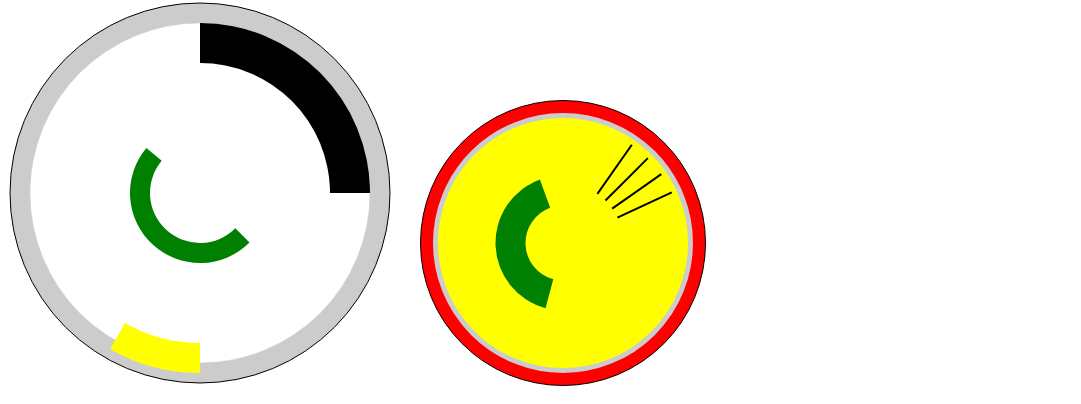
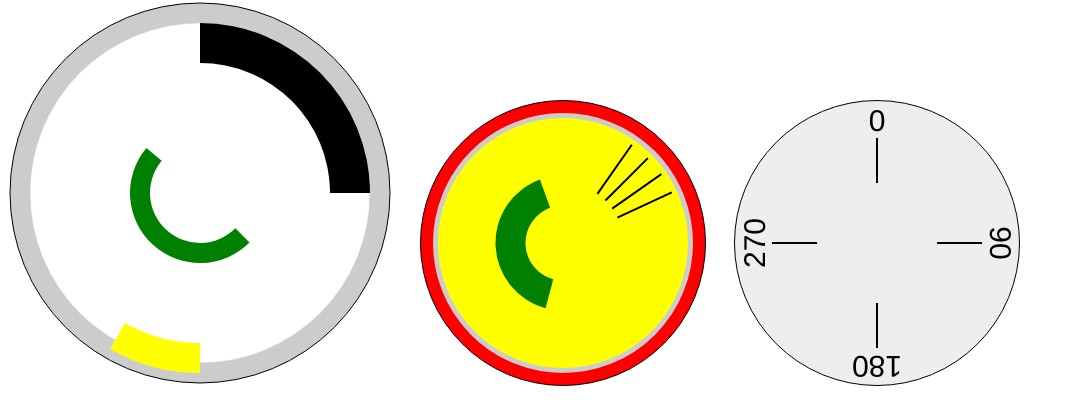
Before and after one commit to gimbo/d3-gauge-plus, a plain HTML site: page demo/index.html in a window 1280 px wide. Shown: the part 578-982 px from the top of the page, without its empty margins (0-1081 px from the left). Drawn offline with Linux system fonts and the light colour scheme.

Commit message:
Got a basic, if unsatisfactory, text implementation on disk

```diff
--- a/d3-gauge-plus.js
+++ b/d3-gauge-plus.js
@@ -80,6 +80,26 @@ var d3_gauge_plus = (function() {
           .attr("y2", end.y)
           .style("stroke", color)
           .style("stroke-width", width);
+        return this;
+      },
+
+      drawText: function drawText(angle, radius, rotation, text, fontSize, color) {
+        var loc = this.polarToCartesian(angle, radius),
+          size = Math.floor(this.radius * fontSize),
+          dy = Math.floor((this.radius * fontSize) / 2);
+        // loc.y = loc.y - dy;
+        this.body.append("svg:text")
+            .attr("x", loc.x)
+            .attr("y", loc.y) // this.config.cy / 2 + fontSize / 2)
+            .attr("dy", 0) // dy) // fontSize / 2)
+            .attr("text-anchor", "middle")
+          .text(text)
+            .style("font-size", size + "px")
+            .style("fill", color)
+            .style("stroke-width", "0px")
+          .attr("transform", function() {
+            return "rotate(" + rotation + "," + loc.x + "," + loc.y + ")";
+          });
         return this;
       }
 
--- a/demo/index.html
+++ b/demo/index.html
@@ -18,6 +18,7 @@
       <h1>Disk demos</h1>
       <span id="diskTesting1"></span>
       <span id="diskTesting2"></span>
+      <span id="diskTesting3"></span>
       </div>
     </div>
   </body>
--- a/demo/js/d3-gauge-plus-demo.js
+++ b/demo/js/d3-gauge-plus-demo.js
@@ -71,7 +71,11 @@ var d3_gauge_plus_demo = (function() {
       td2 = d3_gauge_plus.disk.createDisk({
         name: "diskTesting2",
         radius: 150
-    });
+      }),
+      td3 = d3_gauge_plus.disk.createDisk({
+        name: "diskTesting3",
+        radius: 150
+      });
     td1.drawCircle(0.95, "#ccc", "#000", "1px")
         .drawCircle(0.85, "#fff", "#ccc", "0.5px")
         .drawArc(0, 90, "black", 0.65, 0.85)
@@ -84,6 +88,16 @@ var d3_gauge_plus_demo = (function() {
         .drawRadial(45, 0.4, 0.8, "black", "2px")
         .drawRadial(55, 0.4, 0.8, "black", "2px")
         .drawRadial(65, 0.4, 0.8, "black", "2px");
+    td3.drawCircle(0.95, "#eee", "#000", "1px")
+        // .drawCircle(0.8, "#eee", "#000", "1px")
+        .drawText(0, 0.75, 0, "0", 0.2, "#000")
+        .drawText(90, 0.75, 90, "90", 0.2, "#000")
+        .drawText(180, 0.75, 180, "180", 0.2, "#000")
+        .drawText(270, 0.75, 270, "270", 0.2, "#000")
+        .drawRadial(0, 0.4, 0.7, "black", "2px")
+        .drawRadial(90, 0.4, 0.7, "black", "2px")
+        .drawRadial(180, 0.4, 0.7, "black", "2px")
+        .drawRadial(270, 0.4, 0.7, "black", "2px");
   }
 
   return {
```
